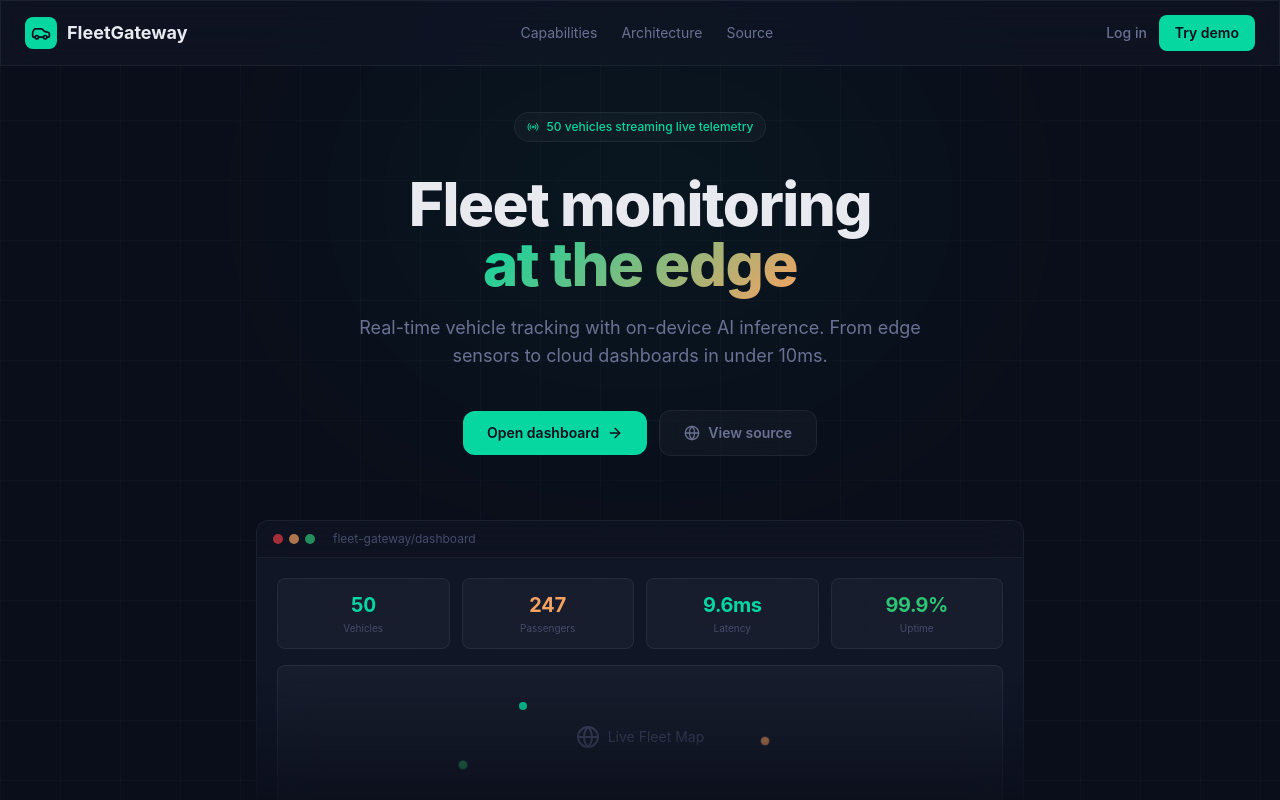
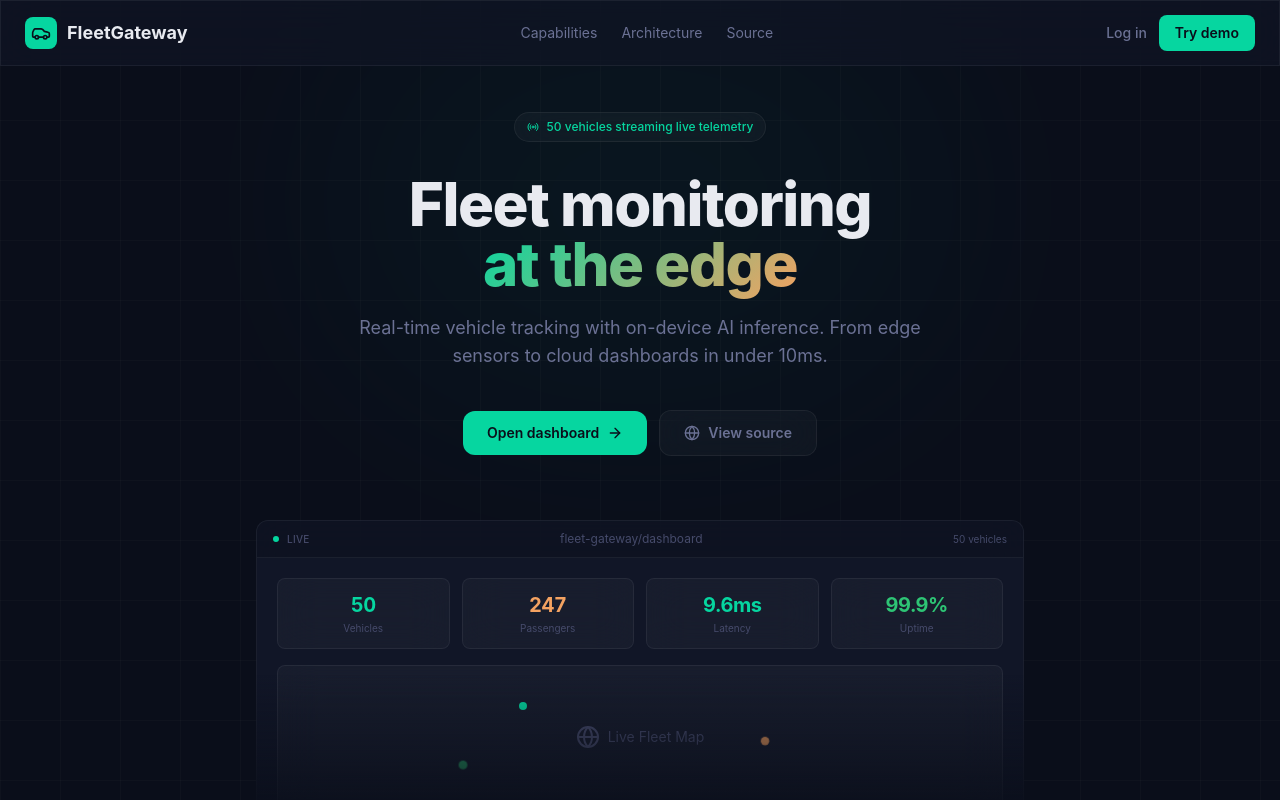
Before and after one commit to Technocrat-dev/Fleet-Vehicle-Gateway, a Next.js app in the folder frontend/: page / in a window 1280 px wide. Shown: the top 800 px of the page. Built offline with nearby package versions, Linux system fonts and the light colour scheme.

Commit message:
fix: replace macOS traffic light dots with minimal live indicator

```diff
--- a/frontend/app/page.tsx
+++ b/frontend/app/page.tsx
@@ -142,11 +142,13 @@ export default function LandingPage() {
                         <div className="relative">
                             <div className="absolute inset-0 bg-gradient-to-t from-surface-deep via-transparent to-transparent z-10 pointer-events-none" />
                             <div className="glass rounded-xl overflow-hidden">
-                                <div className="flex items-center gap-1.5 px-4 py-2.5 border-b border-[rgba(255,255,255,0.06)]">
-                                    <div className="w-2.5 h-2.5 rounded-full bg-[var(--danger)] opacity-70" />
-                                    <div className="w-2.5 h-2.5 rounded-full bg-[var(--accent-warm)] opacity-70" />
-                                    <div className="w-2.5 h-2.5 rounded-full bg-[var(--success)] opacity-70" />
-                                    <span className="ml-3 text-xs text-[var(--text-muted)]">fleet-gateway/dashboard</span>
+                                <div className="flex items-center justify-between px-4 py-2.5 border-b border-[rgba(255,255,255,0.06)]">
+                                    <div className="flex items-center gap-2">
+                                        <span className="w-1.5 h-1.5 rounded-full bg-[var(--accent)] animate-pulse" />
+                                        <span className="text-[10px] text-[var(--text-muted)] font-medium tracking-wide">LIVE</span>
+                                    </div>
+                                    <span className="text-xs text-[var(--text-muted)]">fleet-gateway/dashboard</span>
+                                    <span className="text-[10px] text-[var(--text-muted)]">50 vehicles</span>
                                 </div>
                                 <div className="p-5 bg-surface">
                                     <div className="grid grid-cols-4 gap-3 mb-4">
```
